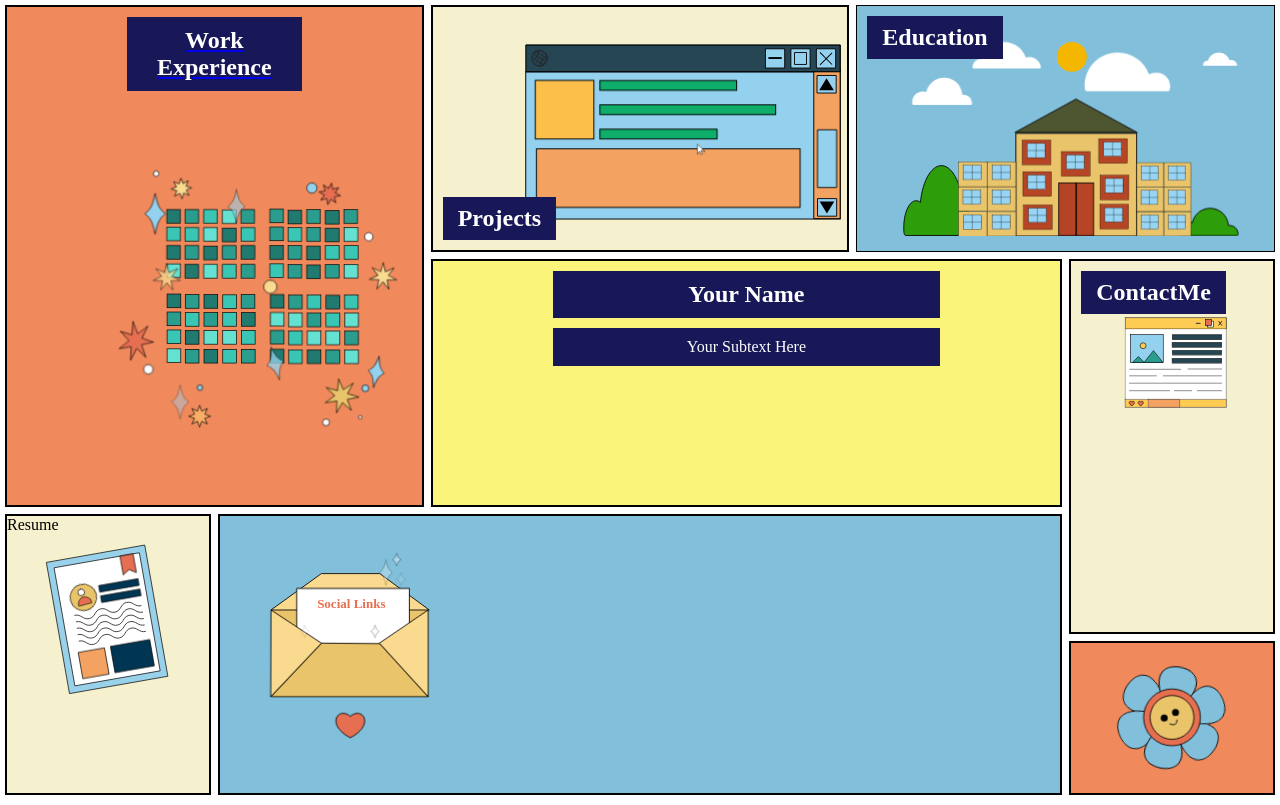
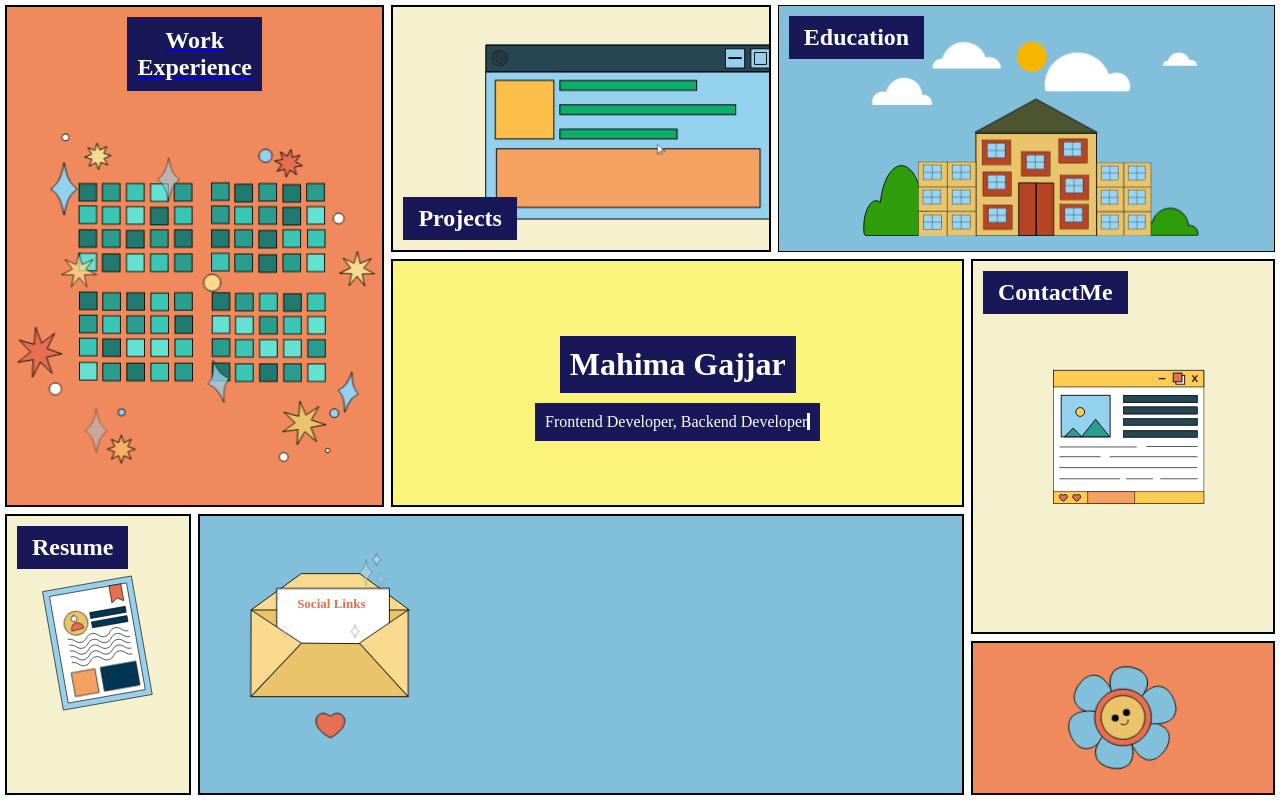
Before and after one commit to MahimaGajjar/Mahima.dev, a React (Create React App) app: page / in a window 1280 px wide. Built offline with nearby package versions, Linux system fonts and the light colour scheme.

Commit message:
Adeed the headings in home page

```diff
--- a/src/components/Home.js
+++ b/src/components/Home.js
@@ -1,7 +1,53 @@
 import * as React from "react";
 import { Link } from "react-router-dom";
 import "./home.css";
+import { useEffect } from "react";
 export const HomePage = () => {
+  useEffect(() => {
+    class TypeWriter {
+      constructor(txtElement, words, wait = 3000) {
+        this.txtElement = txtElement;
+        this.words = words;
+        this.txt = "";
+        this.wordIndex = 0;
+        this.wait = parseInt(wait, 10);
+        this.isDeleting = false;
+        this.type();
+      }
+      type() {
+        const current = this.wordIndex % this.words.length;
+        const fullTxt = this.words[current];
+
+        this.txt = this.isDeleting
+          ? fullTxt.substring(0, this.txt.length - 1)
+          : fullTxt.substring(0, this.txt.length + 1);
+
+        // Update element
+        this.txtElement.innerHTML = `<span class="txt" style="color:rgb(255, 255, 255);">${this.txt}</span>`;
+
+        let typeSpeed = this.isDeleting ? 50 : 100;
+
+        if (!this.isDeleting && this.txt === fullTxt) {
+          typeSpeed = this.wait;
+          this.isDeleting = true;
+        } else if (this.isDeleting && this.txt === "") {
+          this.isDeleting = false;
+          this.wordIndex++;
+          typeSpeed = 500;
+        }
+
+        setTimeout(() => this.type(), typeSpeed);
+      }
+    }
+
+    const txtElement = document.querySelector(".txt-type");
+    if (txtElement) {
+      const words = JSON.parse(txtElement.getAttribute("data-words"));
+      const wait = txtElement.getAttribute("data-wait");
+      new TypeWriter(txtElement, words, wait);
+    }
+  }, []);
+
   return (
     <>
       <div className="container">
@@ -15,8 +61,8 @@ export const HomePage = () => {
               className="w-full lg:absolute bottom-0"
               viewBox="0 0 455 512"
               cached="false"
-              width="500"
-              height="350"
+              width="455"
+              height="450"
             >
               <g
                 id="e68ZndEqcxF2_ts"
@@ -2252,8 +2298,14 @@ export const HomePage = () => {
           </a>
         </div>
         <div className="name">
-        <h2 className="main-text">Your Name</h2>
-        <p className="sub-text">Your Subtext Here</p>
+          <h1 className="main-text">Mahima Gajjar</h1>
+          <p className="sub-text">
+            <span
+              class="txt-type"
+              data-wait="3000"
+              data-words='["Frontend Developer, Backend Developer", "Freelancer"]'
+            ></span>
+          </p>
         </div>
         <div className="contactme">
           <Link to="/contactme">
@@ -2269,6 +2321,8 @@ export const HomePage = () => {
               project-id="14783e8da8b64156998ab714bdd10e64"
               export-id="496926a1d2ca48ed821f167f5b7a6d1d"
               cached="true"
+              width="300px"
+              height="350px"
             >
               <g transform="translate(.300656 75.451614)">
                 <g
@@ -2638,7 +2692,9 @@ export const HomePage = () => {
           </Link>
         </div>
         <div className="resume">
-          Resume
+          <div className="resumeheading-box">
+            <h2>Resume</h2>
+          </div>
           <svg
             className="w-full lg:absolute bottom-0"
             id="eGNsHDgmMvZ1"
--- a/src/components/home.css
+++ b/src/components/home.css
@@ -13,20 +13,22 @@
   border: 2px solid black;
   background-color: #f08a5d;
   position: relative;
-
+}
+.workexperience svg {
+  position: absolute;
+  top: 50%;
+  left: 50%;
+  transform: translate(-50%, -50%);
 }
 .WEheading-box {
   background-color: rgb(24, 24, 89);
   color: white;
-  /* margin: 10px; */
   margin-top: 10px;
   margin-left: 120px;
   margin-right: 120px;
   padding-top: 10px;
   padding-bottom: 10px;
-  /* border-radius: 5px; */
   text-align: center;
-  /* margin-bottom: 10px; */
 }
 .projects {
   grid-row: 1 / 3;
@@ -46,7 +48,6 @@
   height: 100%;
   text-decoration: none;
   position: relative;
-
 }
 .Projectheading-box {
   position: absolute;
@@ -90,27 +91,30 @@
   border: 2px solid black;
   background-color: #faf47a;
   position: relative;
+  display: flex;
+  flex-direction: column;
+  justify-content: center;
+  align-items: center;
+  height: 100%;
 }
-.main-text{
+.main-text {
   background-color: rgb(24, 24, 89);
   color: white;
   margin-top: 10px;
-  margin-left: 120px;
-  margin-right: 120px;
-  padding-top: 10px;
+  padding: 10px;
   padding-bottom: 10px;
   text-align: center;
-
 }
-.sub-text{
+.sub-text {
   background-color: rgb(24, 24, 89);
   color: white;
   margin-top: 10px;
-  margin-left: 120px;
-  margin-right: 120px;
-  padding-top: 10px;
-  padding-bottom: 10px;
+  padding: 10px;
   text-align: center;
+  text-shadow: #81bfda;
+}
+.txt-type > .txt {
+  border-right: 0.2rem solid #fffefe;
 }
 .contactme {
   grid-row: 3/6;
@@ -119,7 +123,7 @@
   background-color: #f5f0cd;
   position: relative;
 }
-.contactmeheading-box{
+.contactmeheading-box {
   position: absolute;
   top: 10px;
   left: 10px;
@@ -133,6 +137,19 @@
   grid-column: 1/2;
   border: 2px solid black;
   background-color: #f5f0cd;
+  position: relative;
+}
+.resume svg {
+  margin-top: 50px; /* Adjust as needed */
+}
+.resumeheading-box {
+  position: absolute;
+  top: 10px;
+  left: 10px;
+  background-color: rgb(24, 24, 89);
+  color: white;
+  padding: 8px 15px;
+  z-index: 2;
 }
 .socialmedia {
   grid-row: 5/7;
```
Lines whose indentation alone changed are shown as unchanged.
